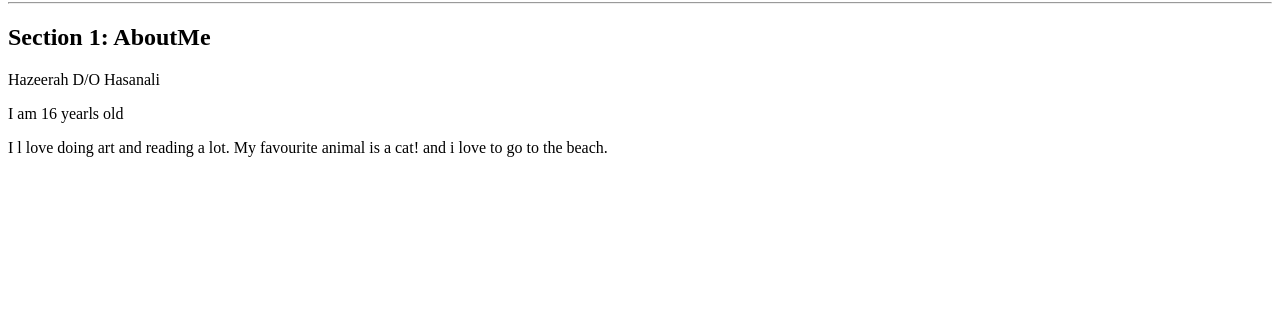
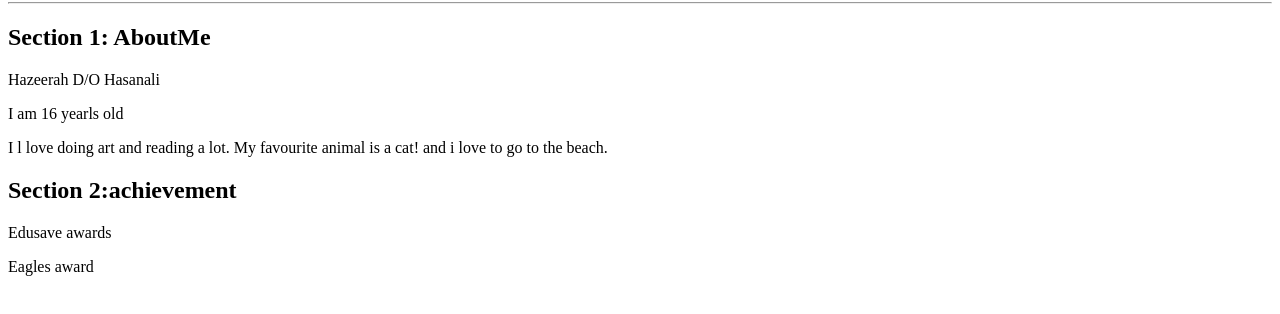
Before and after one commit to hazeeerah/hazeerah.github.io, a plain HTML site: page index.html in a window 1280 px wide. Shown: the part 78-392 px from the top of the page. Drawn offline with Linux system fonts and the light colour scheme.

Commit message:
Update index.html

```diff
--- a/index.html
+++ b/index.html
@@ -10,7 +10,9 @@
     <p>Hazeerah D/O Hasanali</p>
     <p>I am 16 yearls old </p>
     <p>I l love doing art and reading a lot. My favourite animal  is a cat! and i love to go to the beach.</p>
-
+    <h2>Section 2:achievement</h2>
+    <p>Edusave awards</p>
+    <p>Eagles award </p>
 
   </body>
 </html>
```
